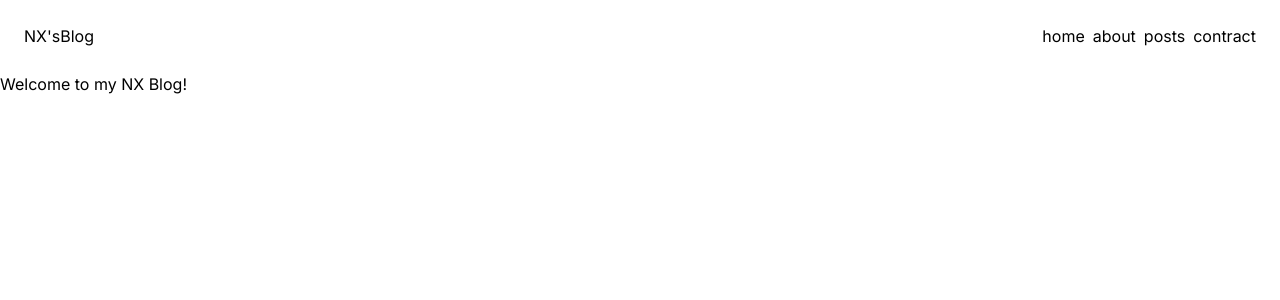
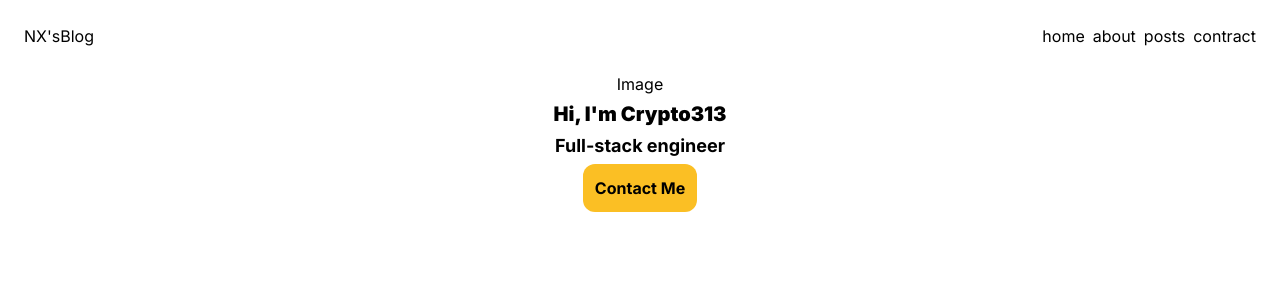
Before and after one commit to ysonbrian/nx-blog, a Next.js app: page / in a window 1280 px wide. Shown: the top 300 px of the page. Built offline with nearby package versions, Linux system fonts and the light colour scheme.

Commit message:
Header 추가

```diff
--- a/app/page.tsx
+++ b/app/page.tsx
@@ -1,5 +1,20 @@
 import Image from 'next/image'
+import Link from 'next/link'
 
 export default function Home() {
-  return <main className='container'>Welcome to my NX Blog!</main>
+  return (
+    <main className='container mx-auto'>
+      <div className={`flex flex-col justify-center items-center gap-1`}>
+        <div>Image</div>
+        <div className={`text-xl font-black`}>Hi, I'm Crypto313</div>
+        <div className={`text-lg font-bold`}>Full-stack engineer</div>
+        <Link
+          href={`/contact`}
+          className={`p-3 bg-amber-400 rounded-xl font-bold`}
+        >
+          Contact Me
+        </Link>
+      </div>
+    </main>
+  )
 }
```
Also changed, not shown: .trunk/configs/.markdownlint.yaml (added), .trunk/configs/svgo.config.js (added), .trunk/trunk.yaml (added), 1 other file (tests, documents, lock files or other folders).
